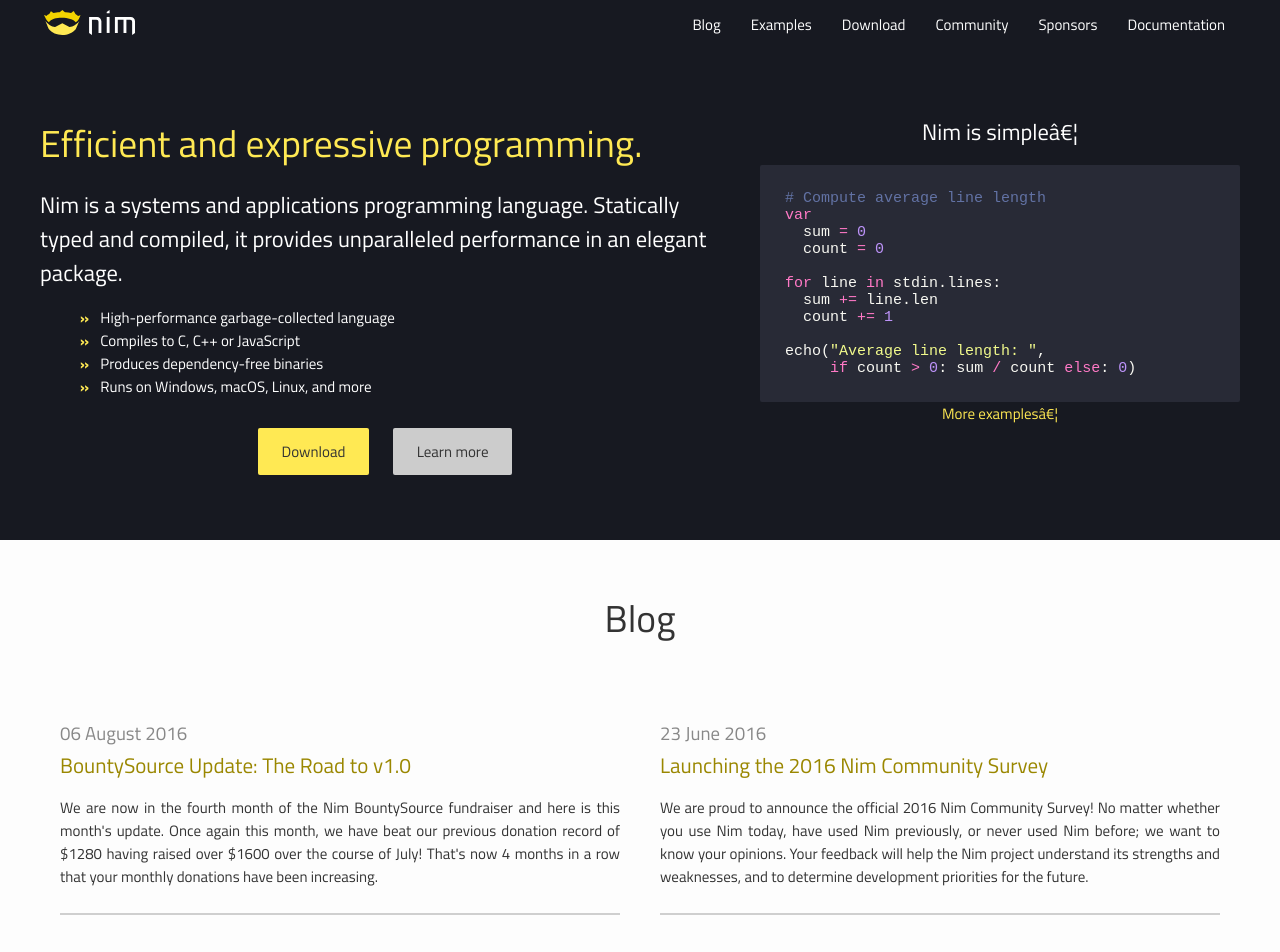
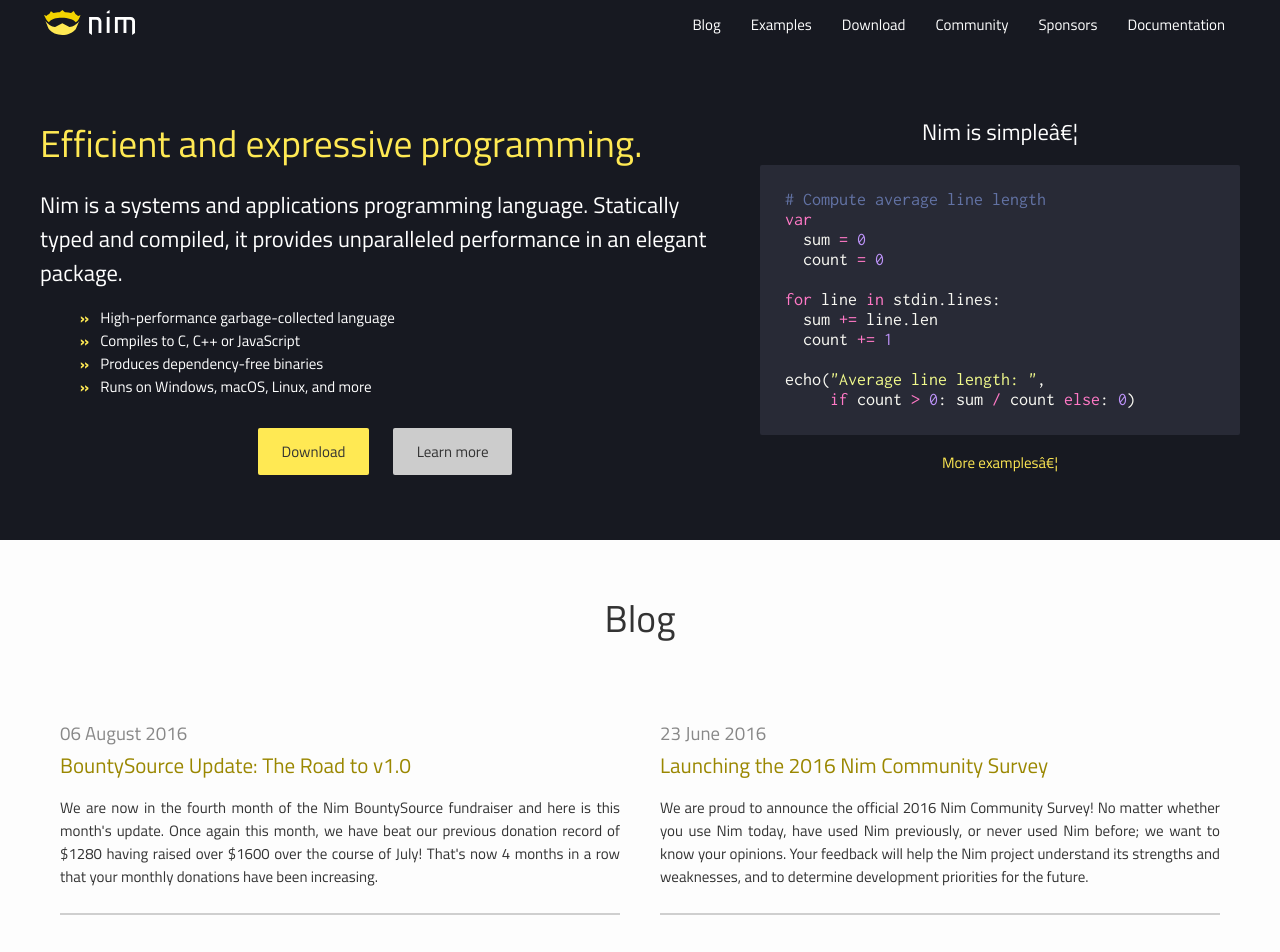
Before and after one commit to nim-lang/website, a Jekyll site: the page built from jekyll_prototype/index.html, in a window 1280 px wide. Shown: the top 952 px of the page. Built offline with Jekyll 4.4.1, drawn with Linux system fonts in a browser that asks for light colours.

Commit message:
Small adjustments to code on front page.

```diff
--- a/jekyll_prototype/assets/css/main.scss
+++ b/jekyll_prototype/assets/css/main.scss
@@ -64,11 +64,15 @@
 }
 
 figure.highlight {
-  font-family: "Inconsolata", monospace;
+  code {
+    font-family: "Inconsolata", monospace;
+  }
   padding: 25px;
   /*background-color: #dfdfdf;*/
   border-radius: 2px;
   margin: 0;
+  margin-bottom: 12pt;
+  font-size: 120%;
 }
 
 pre {
```
